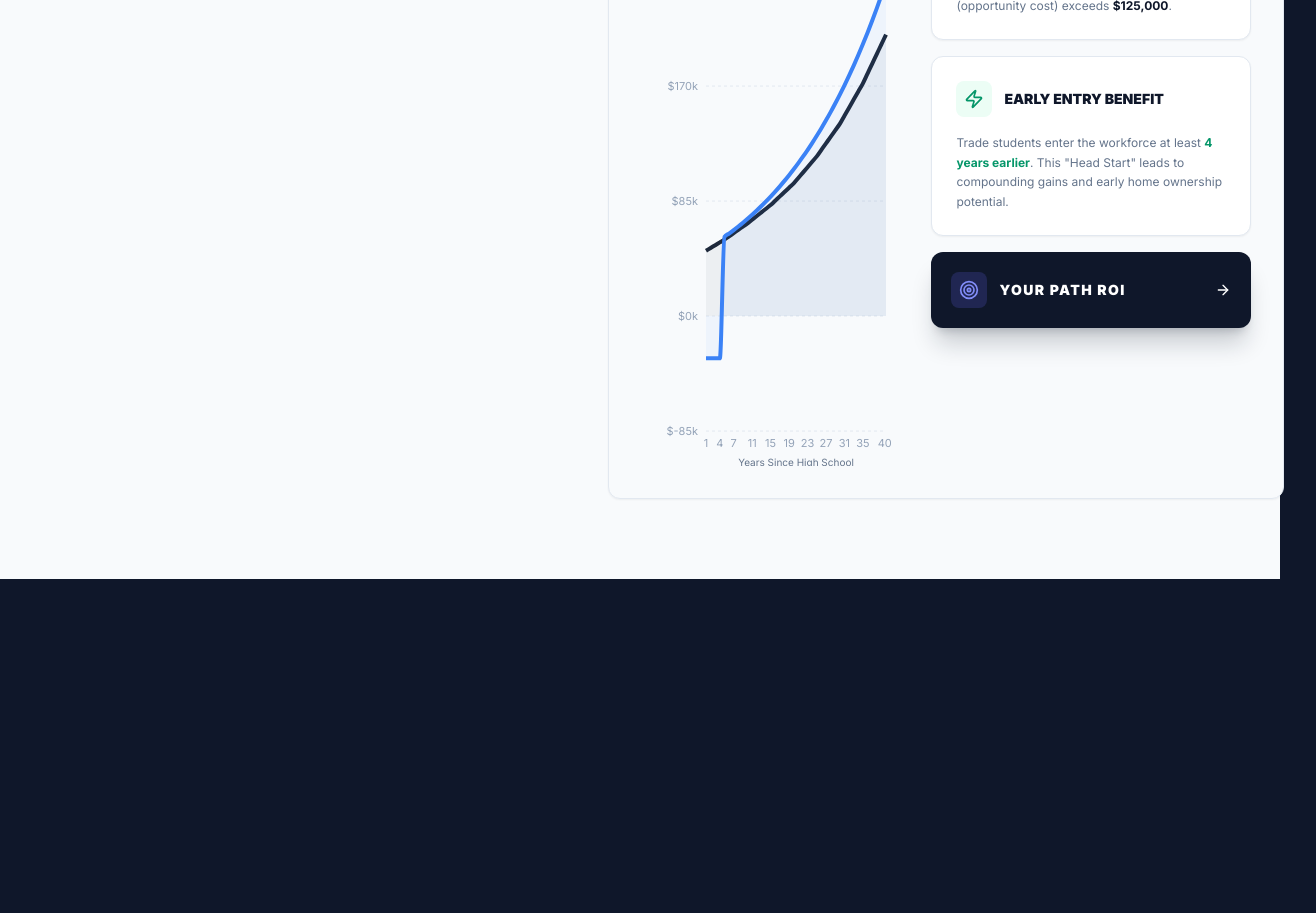
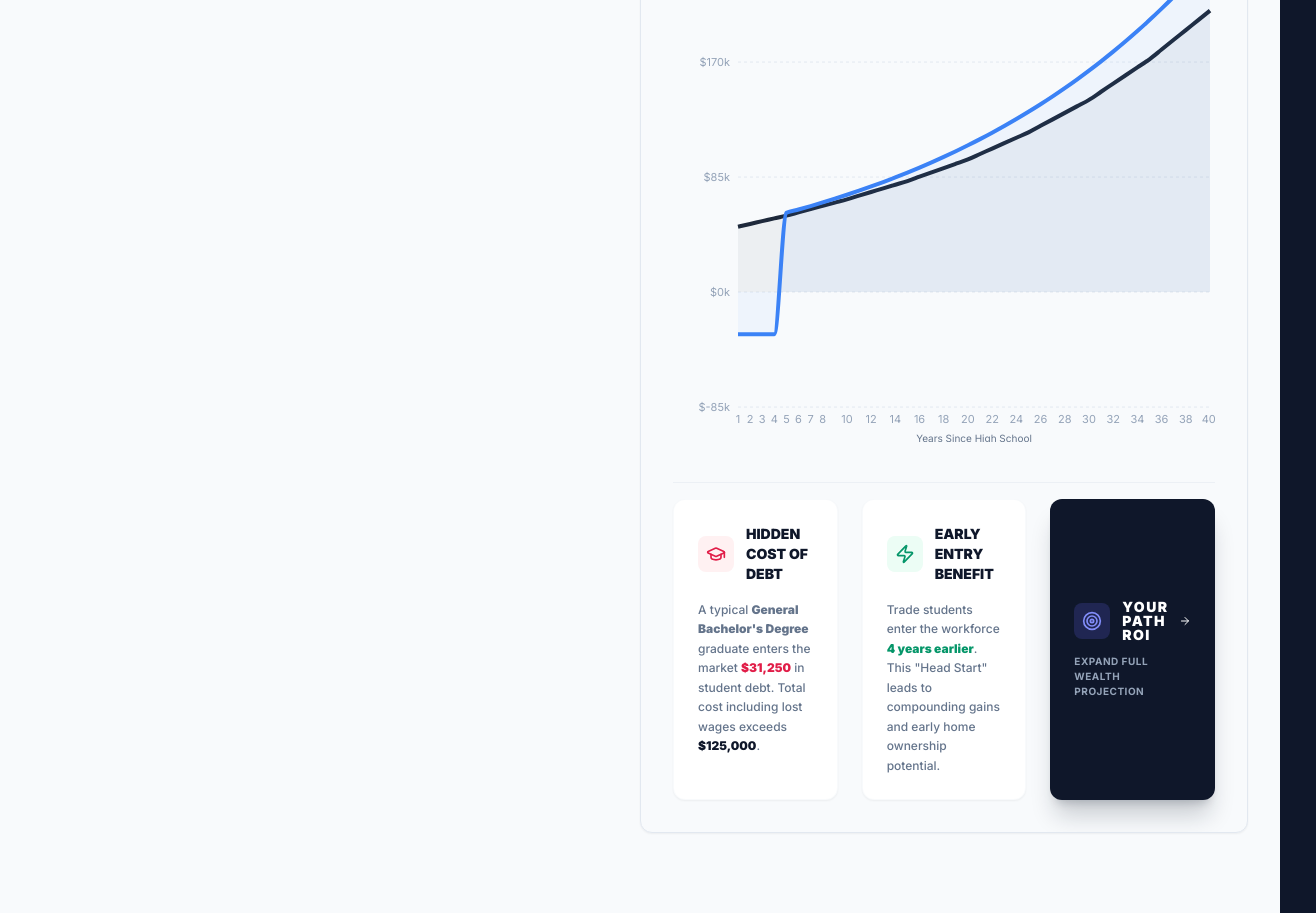
Before and after one commit to celinedc/tradepath, a React (Vite) app: page /pay in a window 1280 px wide. Shown: the part 1380-2293 px from the top of the page, 1316 px wide, since content can reach past the window. Before the commit the page ends 1959 px from the top, so only its background shows below. Built offline with nearby package versions, Linux system fonts and the light colour scheme.

Commit message:
Fix layout issues on Pay page: widen sidebar, expand True Wealth chart, and fix text truncation

```diff
--- a/src/components/Layout.jsx
+++ b/src/components/Layout.jsx
@@ -123,7 +123,7 @@ export default function Layout({ children }) {
               </span>
             </div>
             <p className="text-industrial-500 text-sm font-medium">
-              {userType === 'student' ? `Career Explorer • Journeying towards ${selectedTradeName}` : `${profile.department} • ${profile.school}`}
+              {userType === 'student' ? `Career Path Discovery • ${selectedTradeName}` : `${profile.department} • ${profile.school}`}
             </p>
           </div>
           <div
--- a/src/pages/Pay.jsx
+++ b/src/pages/Pay.jsx
@@ -235,7 +235,7 @@ export default function PayPage() {
       />
 
       {/* Sidebar Filters - Back on Left */}
-      <aside className="w-full lg:w-72 flex-shrink-0 space-y-6 lg:sticky lg:top-8 self-start">
+      <aside className="w-full lg:w-80 flex-shrink-0 space-y-6 lg:sticky lg:top-8 self-start">
         <div className={`card p-6 border-none shadow-sm ${isStudent ? 'bg-white rounded-[2rem]' : 'bg-white'}`}>
           <div className="flex items-center gap-2 mb-6">
             <Filter className={`w-5 h-5 ${isStudent ? 'text-indigo-600' : 'text-safety-blue'}`} />
@@ -493,7 +493,13 @@ export default function PayPage() {
                 <Tooltip
                   formatter={(value) => [`$${value.toLocaleString()}`, 'Annual Salary']}
                   labelFormatter={(label) => `Year ${label}`}
-                  contentStyle={{borderRadius: '12px', border: 'none', boxShadow: '0 10px 15px -3px rgb(0 0 0 / 0.1)'}}
+                  contentStyle={{
+                    borderRadius: '12px',
+                    border: 'none',
+                    boxShadow: '0 10px 15px -3px rgb(0 0 0 / 0.1)',
+                    maxWidth: 'none',
+                    whiteSpace: 'pre-wrap'
+                  }}
                 />
                 {showAllEthnicities ? (
                   ETHNICITIES.map(e => (
@@ -620,7 +626,7 @@ export default function PayPage() {
                 </div>
               </div>
 
-            <div className="flex flex-col xl:flex-row gap-10">
+            <div className="flex flex-col gap-10">
               {/* Left: Chart */}
               <div className="flex-1">
                 <div className="flex items-center gap-6 mb-4 text-[10px] font-bold uppercase tracking-widest">
@@ -650,7 +656,13 @@ export default function PayPage() {
                         tickFormatter={(value) => `$${value/1000}k`}
                       />
                       <Tooltip
-                        contentStyle={{borderRadius: '12px', border: 'none', boxShadow: '0 10px 15px -3px rgb(0 0 0 / 0.1)'}}
+                        contentStyle={{
+                          borderRadius: '12px',
+                          border: 'none',
+                          boxShadow: '0 10px 15px -3px rgb(0 0 0 / 0.1)',
+                          maxWidth: 'none',
+                          whiteSpace: 'pre-wrap'
+                        }}
                         formatter={(value, name) => [
                           `$${value.toLocaleString()}`,
                           name.includes('trade') ? `${tradeData.name} Income` : `${comparablePath.name} Net`
@@ -679,43 +691,46 @@ export default function PayPage() {
                 </div>
               </div>
 
-              {/* Right: Insight Cards */}
-              <div className="w-full xl:w-80 space-y-4">
-                <div className="card p-6 bg-white border-industrial-200 hover:shadow-md transition-all group">
+              {/* Bottom: Insight Cards (Now full width row) */}
+              <div className="grid grid-cols-1 md:grid-cols-3 gap-6 pt-4 border-t border-industrial-200/50">
+                <div className="card p-6 bg-white border-industrial-100/50 hover:shadow-md transition-all group">
                   <div className="flex items-center gap-3 mb-4">
                     <div className="p-2 bg-rose-50 rounded-lg group-hover:bg-rose-100 transition-colors">
                       <GraduationCap className="w-5 h-5 text-rose-600" />
                     </div>
                     <h4 className="text-sm font-black text-industrial-900 uppercase">Hidden Cost of Debt</h4>
                   </div>
-                  <p className="text-xs text-industrial-500 leading-relaxed">
-                    A typical <span className="font-bold">{comparablePath.name}</span> graduate enters the market <span className="font-bold text-rose-600">${degreeDebt.toLocaleString()}</span> in student debt. Total cost of education including lost wages (opportunity cost) exceeds <span className="font-bold text-industrial-900">{comparablePath.avgCost}</span>.
+                  <p className="text-xs text-industrial-500 leading-relaxed font-medium">
+                    A typical <span className="font-black">{comparablePath.name}</span> graduate enters the market <span className="font-black text-rose-600">${degreeDebt.toLocaleString()}</span> in student debt. Total cost including lost wages exceeds <span className="font-black text-industrial-900">{comparablePath.avgCost}</span>.
                   </p>
                 </div>
 
-                <div className="card p-6 bg-white border-industrial-200 hover:shadow-md transition-all group">
+                <div className="card p-6 bg-white border-industrial-100/50 hover:shadow-md transition-all group">
                   <div className="flex items-center gap-3 mb-4">
                     <div className="p-2 bg-emerald-50 rounded-lg group-hover:bg-emerald-100 transition-colors">
                       <Zap className="w-5 h-5 text-emerald-600" />
                     </div>
                     <h4 className="text-sm font-black text-industrial-900 uppercase">Early Entry Benefit</h4>
                   </div>
-                  <p className="text-xs text-industrial-500 leading-relaxed">
-                    Trade students enter the workforce at least <span className="font-bold text-emerald-600">4 years earlier</span>. This "Head Start" leads to compounding gains and early home ownership potential.
+                  <p className="text-xs text-industrial-500 leading-relaxed font-medium">
+                    Trade students enter the workforce <span className="font-black text-emerald-600">4 years earlier</span>. This "Head Start" leads to compounding gains and early home ownership potential.
                   </p>
                 </div>
 
                 <div
                   onClick={() => setIsROIModalOpen(true)}
-                  className="card p-5 bg-industrial-900 text-white border-none flex items-center justify-between group cursor-pointer hover:bg-industrial-800 transition-all shadow-xl shadow-industrial-900/20"
+                  className="card p-6 bg-industrial-900 text-white border-none flex flex-col justify-center gap-3 group cursor-pointer hover:bg-industrial-800 transition-all shadow-xl shadow-industrial-900/20"
                 >
-                  <div className="flex items-center gap-3">
-                    <div className="p-2 bg-indigo-500/20 rounded-lg">
-                      <Target className="w-5 h-5 text-indigo-400" />
+                  <div className="flex items-center justify-between">
+                    <div className="flex items-center gap-3">
+                      <div className="p-2 bg-indigo-500/20 rounded-lg">
+                        <Target className="w-5 h-5 text-indigo-400" />
+                      </div>
+                      <span className="text-sm font-black uppercase tracking-widest text-white leading-none">Your Path ROI</span>
                     </div>
-                    <span className="text-sm font-black uppercase tracking-widest">Your Path ROI</span>
+                    <ArrowRight className="w-5 h-5 group-hover:translate-x-1 transition-transform" />
                   </div>
-                  <ArrowRight className="w-4 h-4 group-hover:translate-x-1 transition-transform" />
+                  <p className="text-[10px] text-industrial-400 font-bold uppercase tracking-wider">Expand Full Wealth Projection</p>
                 </div>
               </div>
             </div>
```
